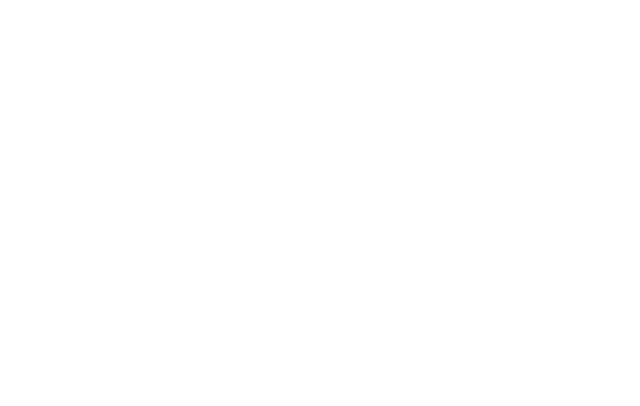
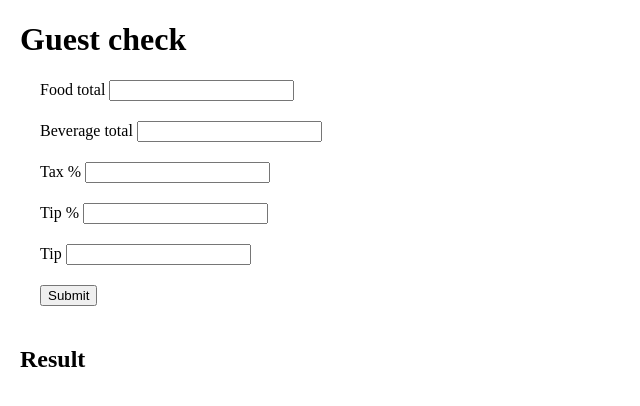
Before and after one commit to EleLeAle/converter, a plain HTML site: page html/geust_check.html in a window 1280 px wide. Shown: the whole page, without its empty margins (0-640 px from the left). Drawn offline with Linux system fonts and the light colour scheme.

```diff
--- a/css/triangle.css
+++ b/css/triangle.css
@@ -8,6 +8,7 @@ html {
 }
 body {
     margin: 0;
+    margin-left:20px;
     border: 0;
     padding: 0;
 }
--- a/html/geust_check.html
+++ b/html/geust_check.html
@@ -2,9 +2,34 @@
 <html lang="en">
 <head>
     <meta charset="UTF-8">
-    <title>Title</title>
+    <meta name="viewport" content="width=device-width, initial-scale=1">
+    <title>Triangle calculator</title>
+    <link rel="stylesheet" href="../css/triangle.css">
 </head>
 <body>
+    <h1>Guest check</h1>
 
-</body>
+    <form action="../javaScript/guest_check.js" method="get" id="data_for_guest_check">
+
+        <label for="food_tot">Food total</label>
+        <input type="number" step="0.01" id="food_tot" name="food_tot" ><br>
+
+        <label for="bev_tot">Beverage total </label>
+        <input type="number" step="0.01" id="bev_tot" name="bev_tot" ><br>
+
+        <label for="pr_tax">Tax %</label>
+        <input type="number" step="0.01" id="pr_tax" name="pr_tax" ><br>
+
+        <label for="pr_tip">Tip %</label>
+        <input type="number" step="0.01" id="pr_tip" name="pr_tip" ><br>
+
+        <label for="tip">Tip</label>
+        <input type="number" step="0.01" id="tip" name="tip" ><br>
+
+        <input type="submit" value="Submit">
+
+    </form>
+    <h2 id="result">Result</h2>
+    <script src="../javaScript/guest_check.js"></script>
+    </body>
 </html>
--- a/javaScript/guest_check.js
+++ b/javaScript/guest_check.js
@@ -0,0 +1,8 @@
+const form = document.getElementById('data_for_guest_check');
+
+form.addEventListener('submit', function(event){
+    event.preventDefault();
+
+
+
+})
```
Also changed, not shown: css/guest_check.css (deleted).
